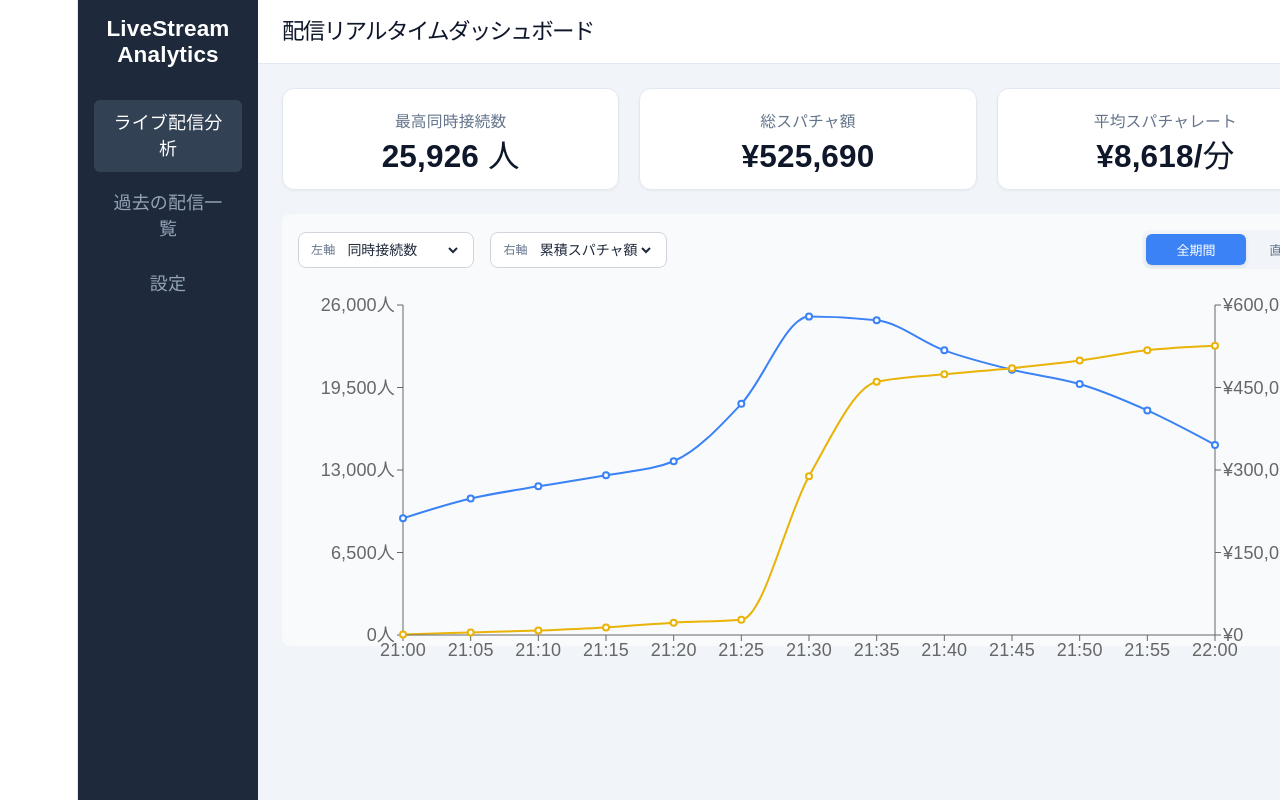
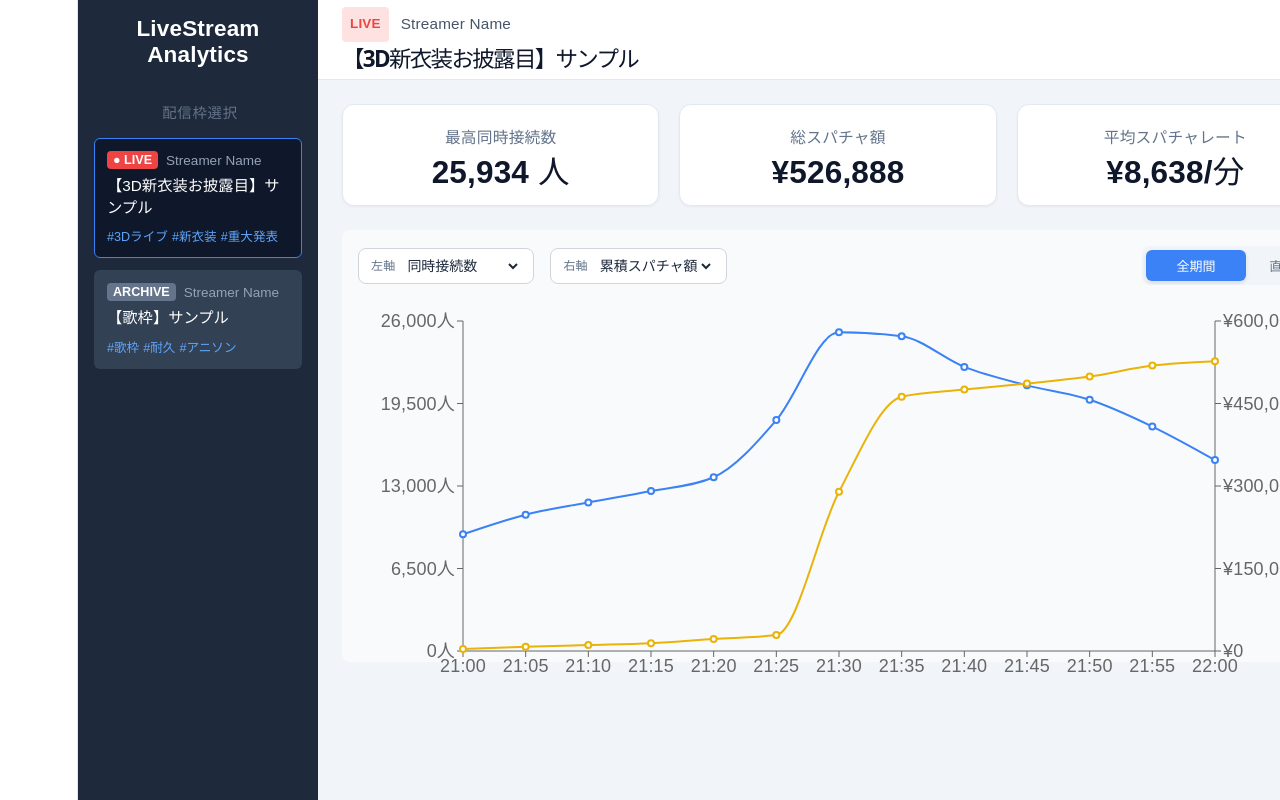
Before and after one commit to r-seko/livestream-dashboard, a React (Vite) app: page / in a window 1280 px wide. Shown: the top 800 px of the page. Built offline with nearby package versions, Linux system fonts and the light colour scheme.

Commit message:
feat: implement stream selector sidebar and integrate dashboard components

```diff
--- a/src/components/DashboardLayout.module.css
+++ b/src/components/DashboardLayout.module.css
@@ -1,7 +1,7 @@
 .container {
     display: grid;
-    grid-template-columns: 180px 1fr;
-    grid-template-rows: 64px 1fr;
+    grid-template-columns: 240px 1fr;
+    grid-template-rows: 80px 1fr;
     grid-template-areas:
         "sidebar header"
         "sidebar main";
@@ -10,13 +10,6 @@
     overflow: hidden;
     font-family: sans-serif;
     background-color: #f1f5f9;
-}
-
-.sidebar {
-    grid-area: sidebar;
-    background-color: #1e293b;
-    color: #ffffff;
-    padding: 16px;
 }
 
 .header {
@@ -34,28 +27,45 @@
     overflow-y: auto;
 }
 
-.logo {
-    font-size: 1.25rem;
-    font-weight: bold;
-    margin-bottom: 32px;
-}
-
-.menuItem {
-    padding: 10px 12px;
-    border-radius: 6px;
-    margin-bottom: 8px;
-    color: #94a3b8;
-    cursor: pointer;
-}
-
-.menuItemActive {
-    background-color: #334155;
-    color: #ffffff;
-    font-weight: 500;
-}
-
 .pageTitle {
     font-size: 1.25rem;
     font-weight: 600;
     color: #0f172a;
+    margin: 0;
 }
+
+.headerContent {
+    display: flex;
+    flex-direction: column;
+    justify-content: center;
+    gap: 4px;
+}
+
+.headerMeta {
+    display: flex;
+    align-items: center;
+    gap: 12px;
+}
+
+.streamCreator {
+    font-size: 0.85rem;
+    font-weight: 500;
+    color: #475569;
+}
+
+.statusBadge {
+    font-size: 0.75rem;
+    font-weight: bold;
+    padding: 4px 8px;
+    border-radius: 4px;
+}
+
+.live {
+    background-color: #fee2e2;
+    color: #ef4444;
+}
+
+.archive {
+    background-color: #f1f5f9;
+    color: #64748b;
+}
--- a/src/components/DashboardLayout.tsx
+++ b/src/components/DashboardLayout.tsx
@@ -1,26 +1,35 @@
 import { StreamChart } from "./StreamChart";
 import styles from "./DashboardLayout.module.css";
 import { SummaryCard } from "./SummaryCard";
+import { useState } from "react";
+import { mockStreamList } from "../data/mockStreamData";
+import { Sidebar } from "./Sidebar";
+
 
 export const DashboardLayout = () => {
+    const [selectedStreamId, setSelectedStreamId] = useState<string>(mockStreamList[0]?.id);
+    const currentStreamMeta = mockStreamList.find(s => s.id === selectedStreamId);
+
     return (
         <div className={styles.container}>
-            <aside className={styles.sidebar}>
-                <div className={styles.logo}>LiveStream Analytics</div>
-                <nav>
-                    <div className={`${styles.menuItem} ${styles.menuItemActive}`}>
-                        ライブ配信分析
+            <Sidebar
+                selectedStreamId={selectedStreamId}
+                onSelectStream={setSelectedStreamId}
+            />
+            <header className={styles.header}>
+                <div className={styles.headerContent}>
+                    <div className={styles.headerMeta}>
+                        <span className={`${styles.statusBadge} ${currentStreamMeta?.status === "live" ? styles.live : styles.archive}`}>
+                            {currentStreamMeta?.status === "live" ? "LIVE" : "ARCHIVE"}
+                        </span>
+                        <span className={styles.streamCreator}>{currentStreamMeta?.creator}</span>
                     </div>
-                    <div className={styles.menuItem}>過去の配信一覧</div>
-                    <div className={styles.menuItem}>設定</div>
-                </nav>
-            </aside>
-            <header className={styles.header}>
-                <h1 className={styles.pageTitle}>配信リアルタイムダッシュボード</h1>
-            </header>
+                    <h1 className={styles.pageTitle}>{currentStreamMeta?.title}</h1>
+                </div>
+            </header >
             <main className={styles.mainContent}>
-                <SummaryCard />
-                <StreamChart />
+                <SummaryCard streamId={selectedStreamId} />
+                <StreamChart streamId={selectedStreamId} />
             </main>
         </div >
     );
--- /dev/null
+++ b/src/components/Sidebar.module.css
@@ -0,0 +1,106 @@
+.sidebar {
+    grid-area: sidebar;
+    background-color: #1e293b;
+    color: #ffffff;
+    padding: 16px;
+    overflow-y: auto;
+}
+
+.logo {
+    font-size: 1.25rem;
+    font-weight: bold;
+    margin-bottom: 32px;
+}
+
+.streamSelectorSection {
+    margin-top: 0px;
+    padding-top: 0px;
+}
+
+.sectionTitle {
+    font-size: 0.8rem;
+    text-transform: uppercase;
+    letter-spacing: 0.05em;
+    color: #64748b;
+    margin-bottom: 12px;
+    padding-left: 4px;
+}
+
+.streamList {
+    display: flex;
+    flex-direction: column;
+    gap: 12px;
+}
+
+.streamCard {
+    width: 100%;
+    text-align: left;
+    background-color: #334155;
+    border: 1px solid transparent;
+    border-radius: 6px;
+    padding: 12px;
+    cursor: pointer;
+    transition: all 0.2s ease;
+}
+
+.streamCard:hover {
+    background-color: #475569;
+}
+
+.streamCardActive {
+    background-color: #0f172a;
+    border-color: #3b82f6;
+}
+
+.streamMeta {
+    display: flex;
+    align-items: center;
+    gap: 8px;
+    margin-bottom: 6px;
+}
+
+.statusBadge {
+    font-size: 0.7rem;
+    font-weight: bold;
+    padding: 2px 6px;
+    border-radius: 4px;
+}
+
+.live {
+    background-color: #ef4444;
+    color: #ffffff;
+}
+
+.archive {
+    background-color: #64748b;
+    color: #ffffff;
+}
+
+.streamCreator {
+    font-size: 0.75rem;
+    color: #94a3b8;
+}
+
+.streamTitle {
+    font-size: 0.85rem;
+    font-weight: 500;
+    color: #ffffff;
+    line-height: 1.4;
+    display: -webkit-box;
+    line-clamp: 2;
+    -webkit-line-clamp: 2;
+    -webkit-box-orient: vertical;
+    overflow: hidden;
+    margin-bottom: 8px;
+}
+
+.tagContainer {
+    display: flex;
+    flex-wrap: wrap;
+    gap: 4px;
+}
+
+.tag {
+    font-size: 0.7rem;
+    color: #60a5fa;
+}
--- /dev/null
+++ b/src/components/Sidebar.tsx
@@ -0,0 +1,41 @@
+import { mockStreamList } from "../data/mockStreamData";
+import styles from "./Sidebar.module.css";
+
+interface SidebarProps {
+    selectedStreamId: string;
+    onSelectStream: (id: string) => void;
+}
+
+export const Sidebar = ({ selectedStreamId, onSelectStream }: SidebarProps) => {
+    return (
+        <aside className={styles.sidebar}>
+            <div className={styles.logo}>LiveStream Analytics</div>
+
+            <div className={styles.streamSelectorSelection}>
+                <div className={styles.sectionTitle}>配信枠選択</div>
+                <div className={styles.streamList}>
+                    {mockStreamList.map((stream) => (
+                        <button
+                            key={stream.id}
+                            className={`${styles.streamCard} ${selectedStreamId === stream.id ? styles.streamCardActive : ""}`}
+                            onClick={() => onSelectStream(stream.id)}
+                        >
+                            <div className={styles.streamMeta}>
+                                <span className={`${styles.statusBadge} ${styles[stream.status]}`}>
+                                    {stream.status === "live" ? "● LIVE" : "ARCHIVE"}
+                                </span>
+                                <span className={styles.streamCreator}>{stream.creator}</span>
+                            </div>
+                            <div className={styles.streamTitle}>{stream.title}</div>
+                            <div className={styles.tagContainer}>
+                                {stream.tags.map(tag => (
+                                    <span key={tag} className={styles.tag}>#{tag}</span>
+                                ))}
+                            </div>
+                        </button>
+                    ))}
+                </div>
+            </div>
+        </aside >
+    )
+}
--- a/src/components/StreamChart.tsx
+++ b/src/components/StreamChart.tsx
@@ -1,5 +1,5 @@
 import { Line, LineChart, ResponsiveContainer, Tooltip, XAxis, YAxis } from "recharts";
-import { mockStreamData } from "../data/mockStreamData";
+import { mockStreamData, mockStreamList } from "../data/mockStreamData";
 import styles from "./StreamChart.module.css";
 import { useState } from "react";
 import type { StreamDataPoint } from "../data/mockStreamData";
@@ -50,17 +50,24 @@ const CustomTooltip = ({ active, payload, label }: any) => {
     );
 };
 
-export const StreamChart = () => {
+interface StreamChartProps {
+    streamId?: string;
+};
+
+export const StreamChart = ({ streamId }: StreamChartProps) => {
 
     const [leftMetric, setLeftMetric] = useState<string>("viewers");
     const [rightMetric, setRightMetric] = useState<string>("cumulativeSuperChat");
     const [displayMode, setDisplayMode] = useState<"all" | "recent">("all");
 
+    const activeStreamId = streamId || mockStreamList[0]?.id;
+    const currentStreamData = mockStreamData[activeStreamId] || [];
+
     const leftConfig = METRIC_CONFIG[leftMetric];
     const rightConfig = METRIC_CONFIG[rightMetric];
     const chartData = displayMode === "all"
-        ? aggregateStreamData(mockStreamData, 5)
-        : mockStreamData.slice(-15);
+        ? aggregateStreamData(currentStreamData, 5)
+        : currentStreamData.slice(-15);
 
     return (
         <div className={styles.chartContainer}>
--- a/src/components/SummaryCard.tsx
+++ b/src/components/SummaryCard.tsx
@@ -1,11 +1,18 @@
-import { mockStreamData } from "../data/mockStreamData";
+import { mockStreamData, mockStreamList } from "../data/mockStreamData";
 import styles from "./SummaryCard.module.css";
 
-export const SummaryCard = () => {
-    const maxViewers = Math.max(...mockStreamData.map(d => d.viewers));
-    const totalSuperChat = mockStreamData[mockStreamData.length - 1]?.cumulativeSuperChat || 0;
-    const totalChatRate = mockStreamData.reduce((sum, d) => sum + d.instantSuperChat, 0);
-    const avgChatRate = mockStreamData.length > 0 ? Math.round(totalChatRate / mockStreamData.length) : 0;
+interface SummaryCardProps {
+    streamId?: string;
+};
+
+export const SummaryCard = ({ streamId }: SummaryCardProps) => {
+    const activeStreamId = streamId || mockStreamList[0]?.id;
+    const currentStreamData = mockStreamData[activeStreamId] || [];
+
+    const maxViewers = currentStreamData.length > 0 ? Math.max(...currentStreamData.map(d => d.viewers)) : 0;
+    const totalSuperChat = currentStreamData[currentStreamData.length - 1]?.cumulativeSuperChat || 0;
+    const totalChatRate = currentStreamData.reduce((sum, d) => sum + d.instantSuperChat, 0);
+    const avgChatRate = currentStreamData.length > 0 ? Math.round(totalChatRate / currentStreamData.length) : 0;
 
     return (
         < div className={styles.cardsContainer} >
--- a/src/data/mockStreamData.ts
+++ b/src/data/mockStreamData.ts
@@ -7,15 +7,24 @@ export interface StreamDataPoint {
     event: string;                // 配信内のトピック
 }
 
+export interface StreamMetadata {
+    id: string;
+    title: string;
+    creator: string;
+    startTime: string;
+    status: "live" | "archive";
+    tags: string[];
+}
+
 // 5分刻みのデータを「チェックポイント」として定義
-const checkpoints = [
+const clothingEventCheckpoints = [
     { min: 0, time: "21:00", viewers: 8500, chatRate: 45, instant: 0, event: "配信開始" },
     { min: 5, time: "21:05", viewers: 10200, chatRate: 60, instant: 3000, event: "" },
     { min: 10, time: "21:10", viewers: 11500, chatRate: 55, instant: 2600, event: "" },
     { min: 15, time: "21:15", viewers: 12000, chatRate: 70, instant: 2800, event: "雑談・企画告知" },
     { min: 20, time: "21:20", viewers: 13500, chatRate: 95, instant: 4600, event: "" },
     { min: 25, time: "21:25", viewers: 14000, chatRate: 110, instant: 5000, event: "カウントダウン開始" },
-    { min: 30, time: "21:30", viewers: 24500, chatRate: 480, instant: 260000, event: "★新衣装お披露目！" }, // 瞬間最高
+    { min: 30, time: "21:30", viewers: 24500, chatRate: 480, instant: 260000, event: "★新衣装お披露目！" },
     { min: 35, time: "21:35", viewers: 26000, chatRate: 320, instant: 170000, event: "スクショタイム" },
     { min: 40, time: "21:40", viewers: 23000, chatRate: 180, instant: 12000, event: "" },
     { min: 45, time: "21:45", viewers: 21500, chatRate: 140, instant: 10000, event: "新グッズ告知" },
@@ -24,7 +33,35 @@ const checkpoints = [
     { min: 60, time: "22:00", viewers: 15000, chatRate: 80, instant: 8000, event: "配信終了" }
 ];
 
-const generateOneMinuteData = (): StreamDataPoint[] => {
+const singingDurabilityCheckpoints = [
+    { min: 0, time: "19:00", viewers: 3000, chatRate: 30, instant: 0, event: "歌枠耐久スタート！" },
+    { min: 15, time: "19:15", viewers: 3500, chatRate: 35, instant: 5000, event: "10曲目：ファンリクエスト" },
+    { min: 30, time: "19:30", viewers: 4200, chatRate: 50, instant: 8000, event: "Twitterトレンド入り" },
+    { min: 45, time: "19:45", viewers: 5800, chatRate: 90, instant: 15000, event: "目標まであと100人" },
+    { min: 55, time: "19:55", viewers: 8500, chatRate: 350, instant: 180000, event: "🎉チャンネル登録10万人達成！" },
+    { min: 60, time: "20:00", viewers: 7000, chatRate: 120, instant: 35000, event: "ラストソング・配信終了" }
+];
+
+export const mockStreamList: StreamMetadata[] = [
+    {
+        id: "stream-new-outfit",
+        title: "【3D新衣装お披露目】サンプル",
+        creator: "Streamer Name",
+        startTime: "2026-06-11T21:00:00Z",
+        status: "live",
+        tags: ["3Dライブ", "新衣装", "重大発表"]
+    },
+    {
+        id: "stream-singing-endurance",
+        title: "【歌枠】サンプル",
+        creator: "Streamer Name",
+        startTime: "2026-06-07T19:00:00Z",
+        status: "archive",
+        tags: ["歌枠", "耐久", "アニソン"]
+    }
+];
+
+const generateStreamTimeSeries = (checkpoints: any[], startHour: number): StreamDataPoint[] => {
     const data: StreamDataPoint[] = [];
     let currentCumulative = 0;
 
@@ -39,7 +76,7 @@ const generateOneMinuteData = (): StreamDataPoint[] => {
         const ratio = startCp.min === endCp.min ? 1 : (i - startCp.min) / (endCp.min - startCp.min);
 
         // 1分ごとの時間を文字列化
-        const hour = 21 + Math.floor(i / 60);
+        const hour = startHour + Math.floor(i / 60);
         const minStr = String(i % 60).padStart(2, "0");
         const timeStr = `${hour}:${minStr}`;
 
@@ -76,4 +113,7 @@ const generateOneMinuteData = (): StreamDataPoint[] => {
     return data;
 };
 
-export const mockStreamData = generateOneMinuteData();
+export const mockStreamData: Record<string, StreamDataPoint[]> = {
+    "stream-new-outfit": generateStreamTimeSeries(clothingEventCheckpoints, 21),
+    "stream-singing-endurance": generateStreamTimeSeries(singingDurabilityCheckpoints, 19)
+};
```
